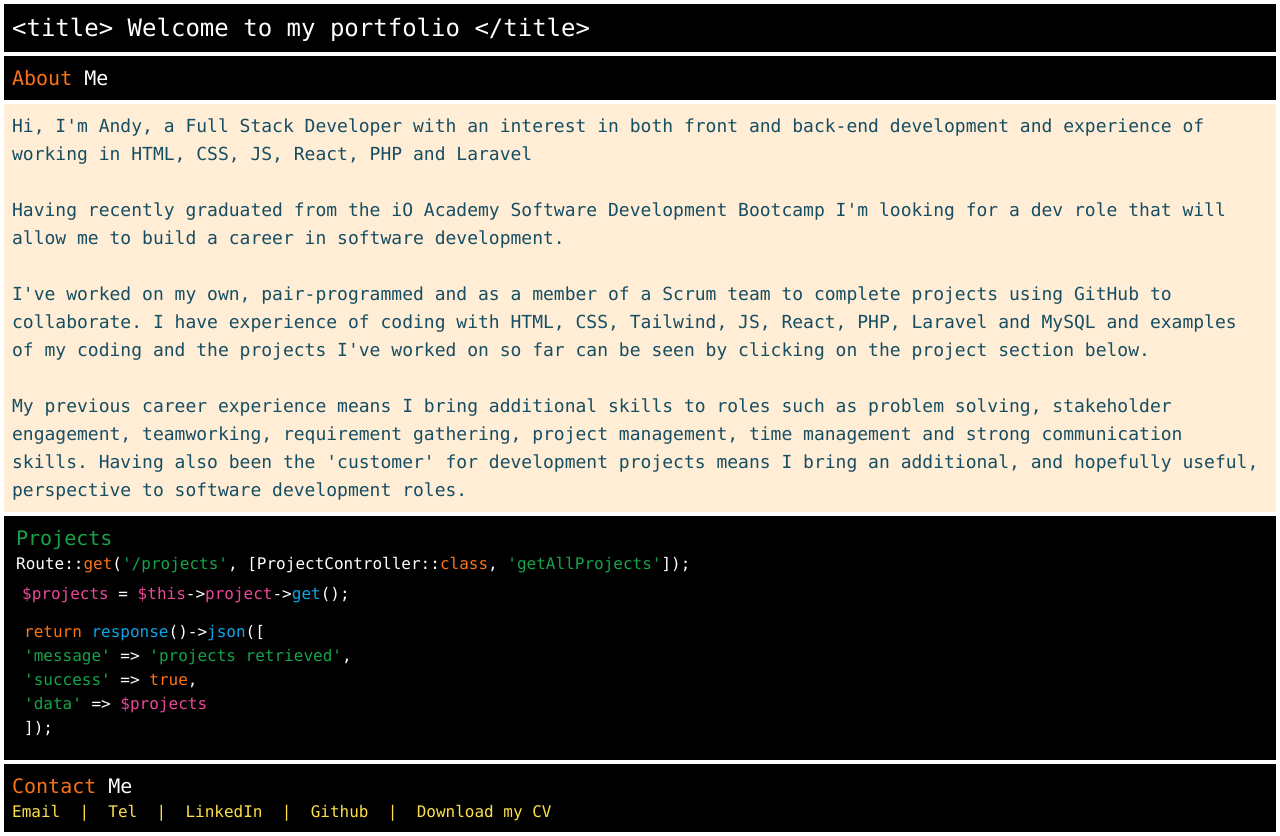
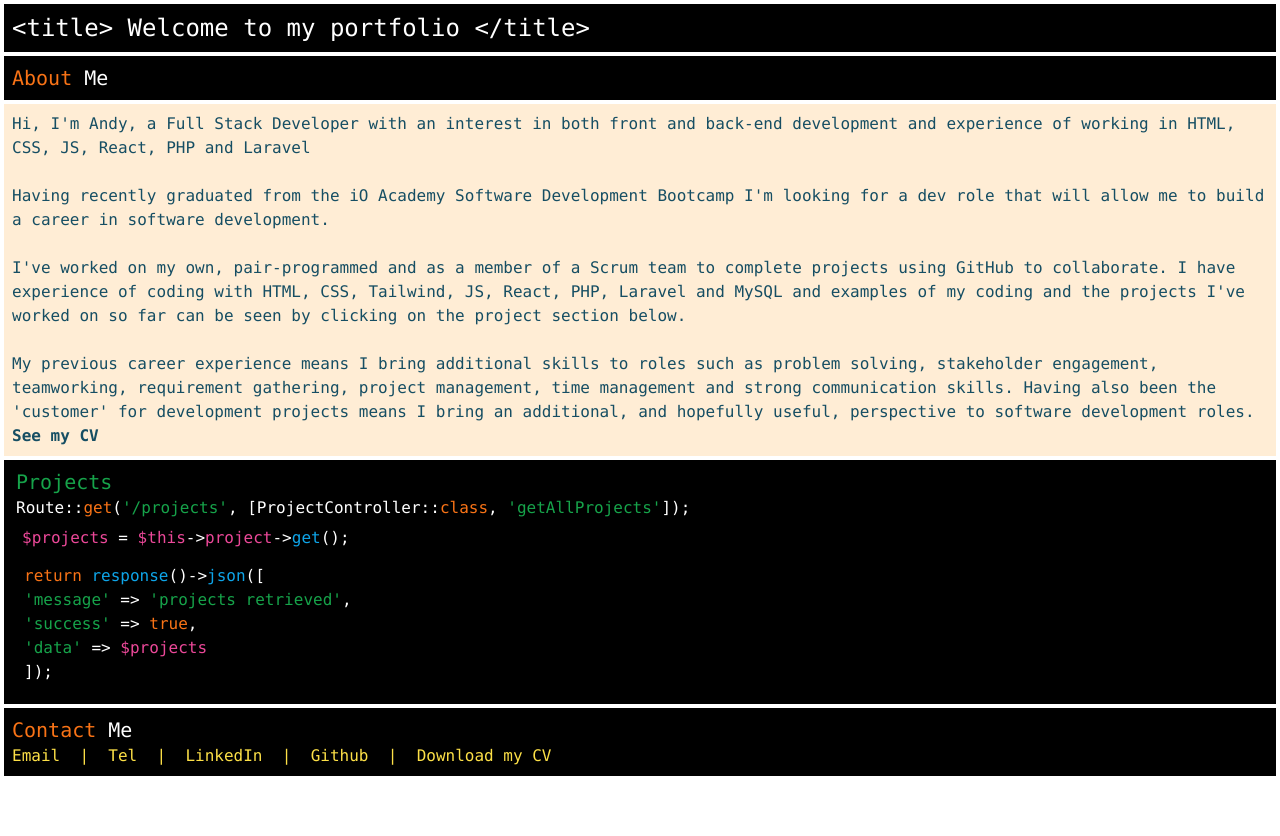
Before and after one commit to AndyB0o1/portfolio-react-oct24, a React (Vite) app: page / in a window 1280 px wide. Both pictures are taken after a click on the element 640 px from the left and 162 px from the top of the page. After the commit the page ends 800 px from the top, so only its background shows below. Built offline with nearby package versions, Linux system fonts and the light colour scheme.

Commit message:
added link to cv in about me section

```diff
--- a/src/components/About/index.jsx
+++ b/src/components/About/index.jsx
@@ -30,7 +30,7 @@ export default function About() {
                     <p className="text-orange-500">{bracket2}</p>
                 </div>
             </div>
-            <div className="aboutMe hidden p-2 m-1 bg-orange-100 font-mono text-cyan-900 text-sm md:text-lg" onClick={revealAbout}>
+            <div className="aboutMe hidden p-2 m-1 bg-orange-100 font-mono text-cyan-900 text-sm sm:text-base" onClick={revealAbout}>
                 <p>Hi, I'm Andy, a Full Stack Developer with an interest in both front and
                     back-end development
                     and experience of working in HTML, CSS, JS, React, PHP and Laravel</p>
@@ -54,6 +54,7 @@ export default function About() {
                     for development projects means I bring an additional, and hopefully useful, perspective to software
                     development roles.
                 </p>
+                <a href="src/assets/AndyBoolDevCV.pdf" target="_blank" className="font-bold hover:text-orange-500">See my CV</a>
             </div>
         </div>
     )
```
